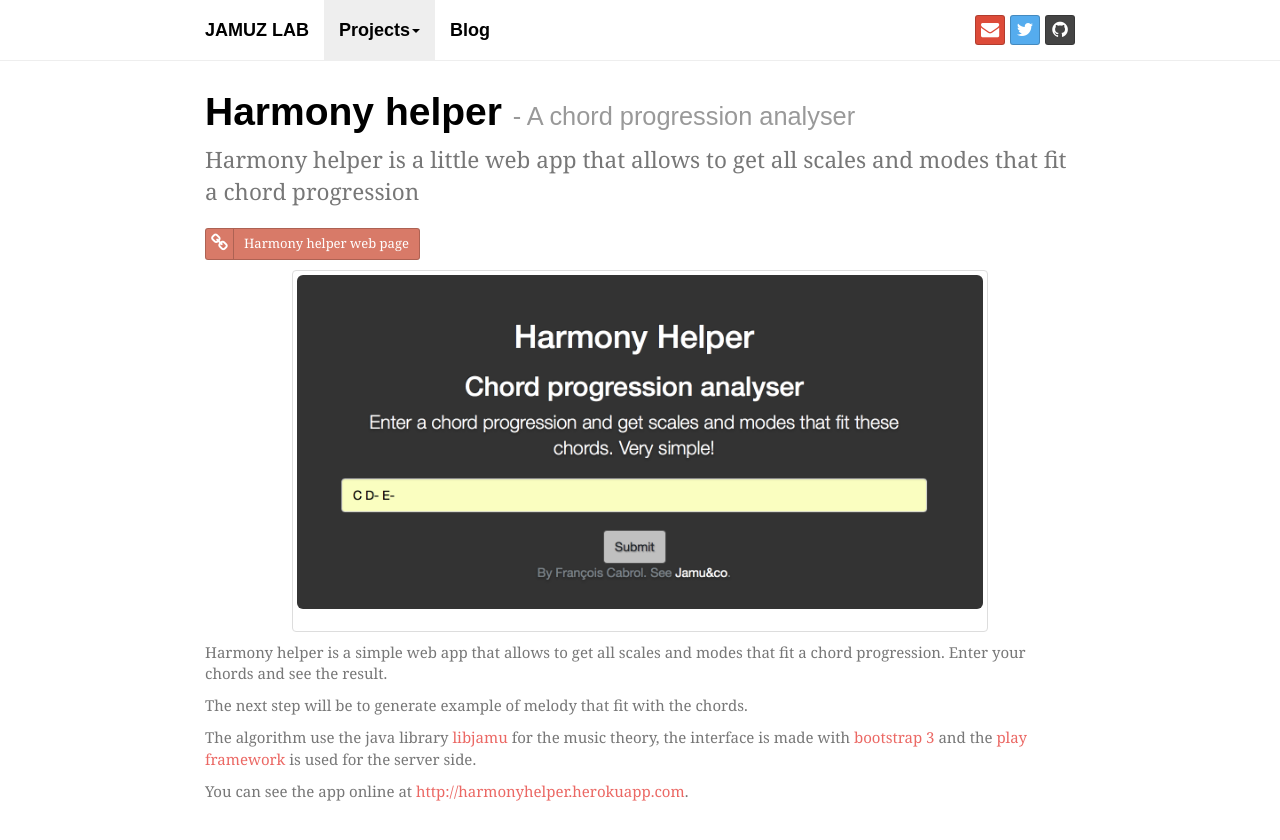
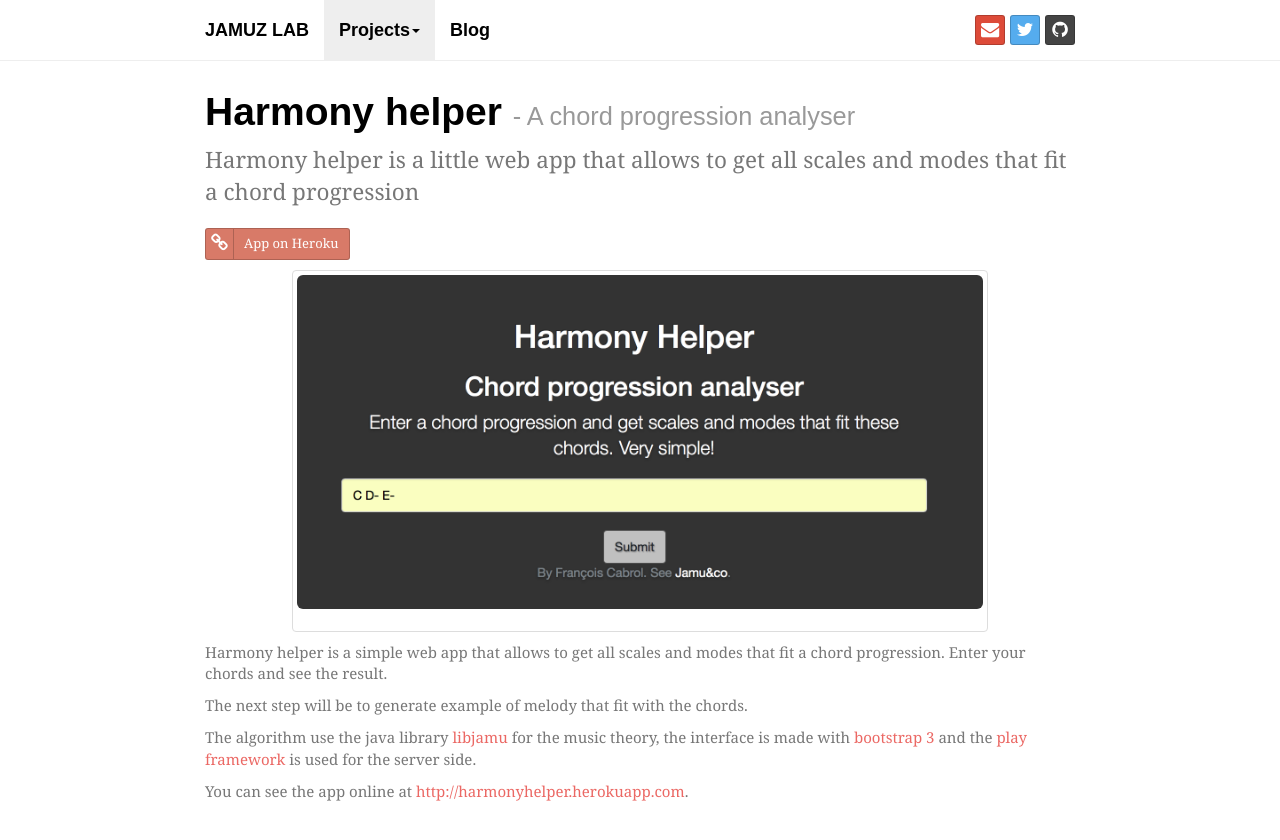
Before and after one commit to francoiscabrol/francoiscabrol.github.source, a Jekyll site: the page built from project/_posts/2014-07-15-harmonyhelper.markdown, in a window 1280 px wide and 900 px high. Shown: the top 840 px of the window. Built offline with Jekyll 4.4.1, drawn with Linux system fonts in a browser that asks for light colours; nearby versions of some CDN libraries; some web fonts are replaced.

```diff
--- a/_layouts/project.html
+++ b/_layouts/project.html
@@ -10,15 +10,16 @@ layout: default
         {{page.description}}
     </p>
     {% endif %}
-    {% if page.website or page.repository %}
+    {% if page.websites or page.repository %}
     <ul class="list-inline">
-        {% if page.website %}
-        <li><a href="{{page.website}}" class="btn btn-sm btn-social btn-adn" role="button">
-          <i class="fa fa-link"></i>
-            {{page.title}} web page
-          </a></li>
+        {% if page.websites %}
+          {% for website in page.websites %}
+          <li><a href="{{website.url}}" class="btn btn-sm btn-social btn-adn" role="button">
+            <i class="fa fa-link"></i>
+              {{website.title}}
+            </a></li>
+          {% endfor %}
         {% endif %}
-        {% if page.website and page.repository %} | {% endif %}
         {% if page.repository %}
         <li><a href="{{page.repository}}" class="btn btn-sm btn-social btn-github"> <i class="fa fa-github"></i>{{page.title}} on GitHub</a></li>
         {% endif %}
--- a/project/_posts/2014-07-15-harmonyhelper.markdown
+++ b/project/_posts/2014-07-15-harmonyhelper.markdown
@@ -3,7 +3,9 @@ layout: project
 title: Harmony helper
 subtitle: A chord progression analyser
 description: Harmony helper is a little web app that allows to get all scales and modes that fit a chord progression
-website: http://harmonyhelper.herokuapp.com
+websites:
+  - title: App on Heroku
+    url: http://harmonyhelper.herokuapp.com
 tags: [interface, music, generation, web, play, java]
 ---
 
```
Also changed, not shown: project/_posts/2014-02-24-gensession.markdown (+16 -10 lines).
